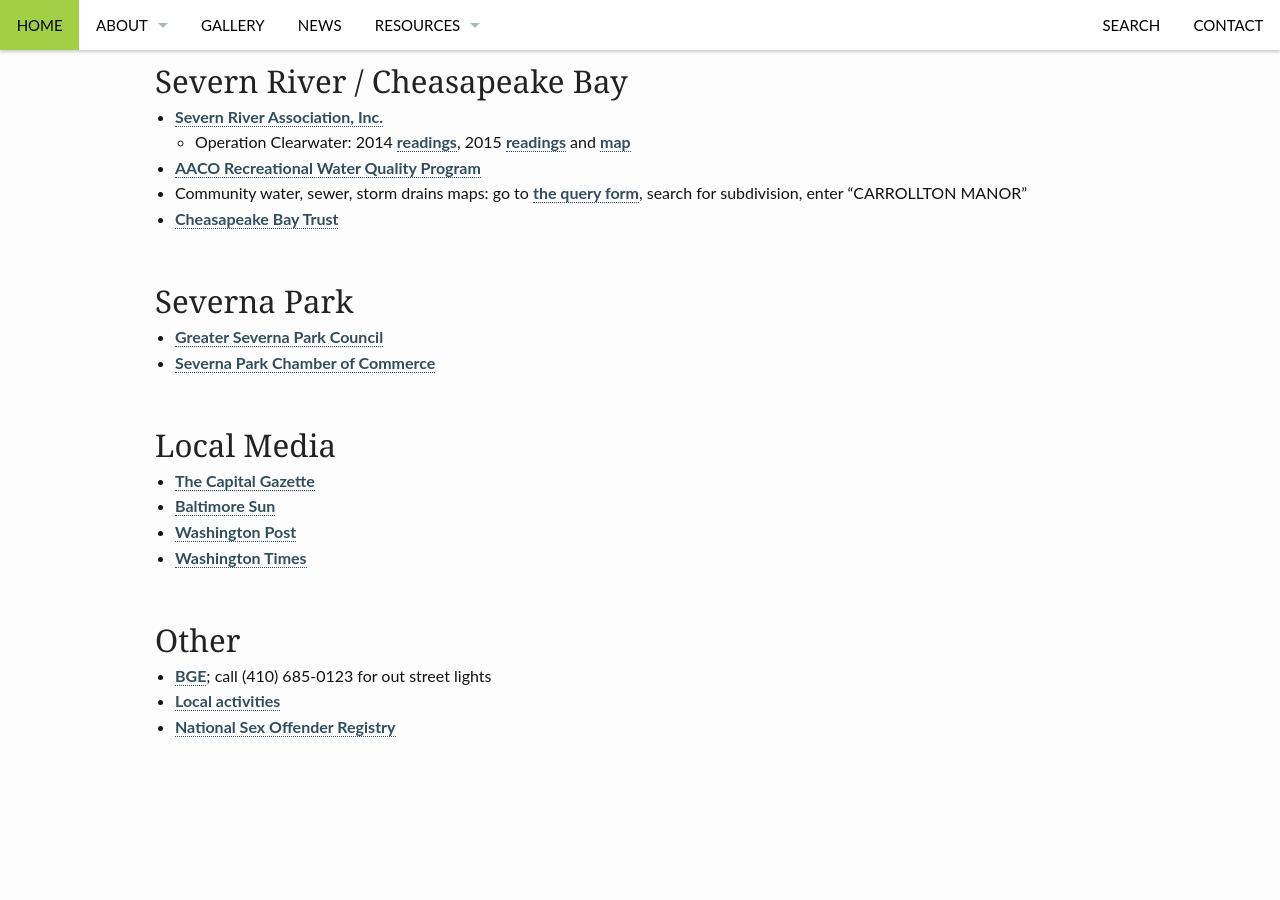
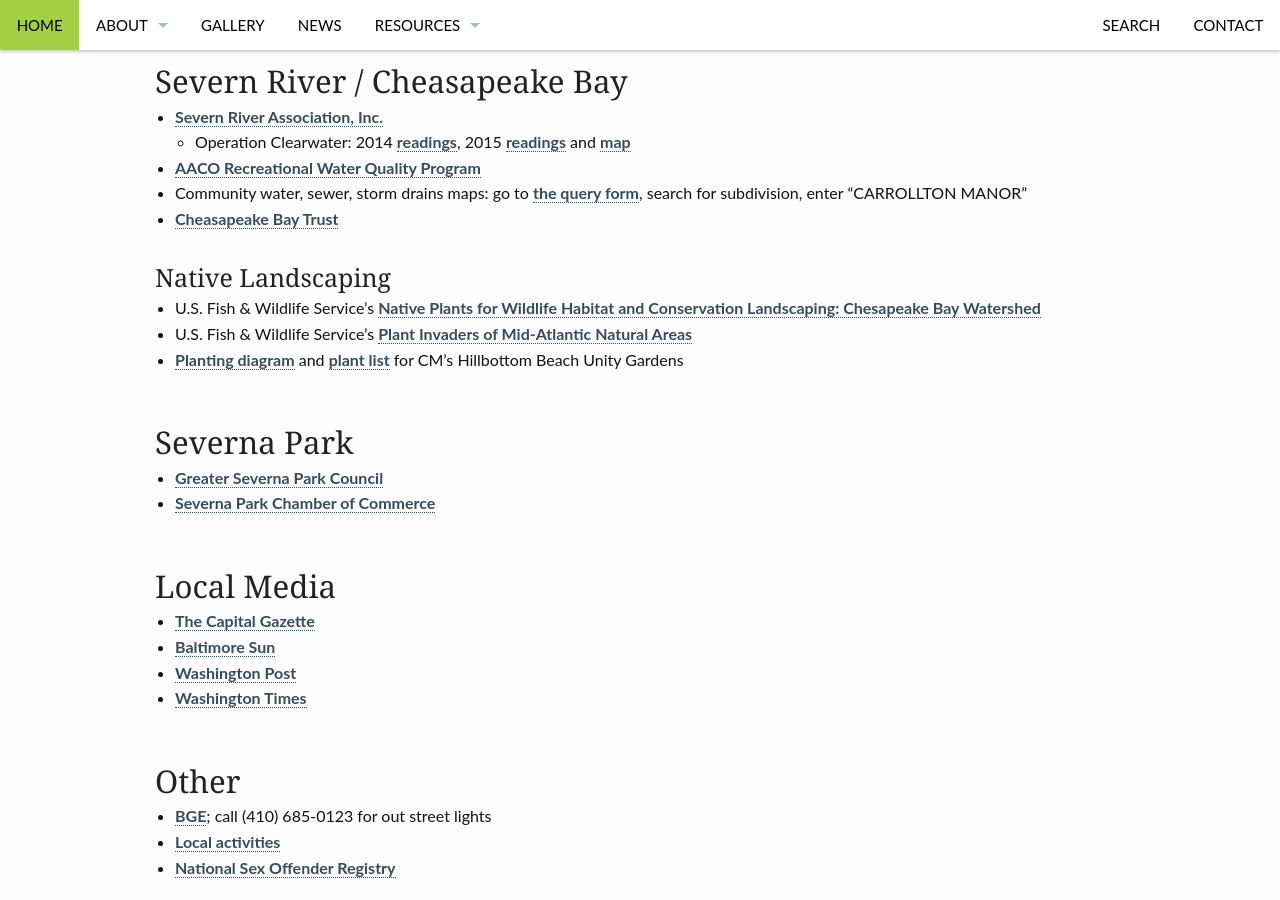
Before and after one commit to carrolltonmanor/carrolltonmanor.github.io, a Jekyll site: the page built from pages/links.md, in a window 1280 px wide and 900 px high, scrolled down 938 px. Built offline with Jekyll 4.4.1, drawn with Linux system fonts in a browser that asks for light colours.

Commit message:
added native landscaping resources

```diff
--- a/pages/links.md
+++ b/pages/links.md
@@ -34,6 +34,12 @@
 * Community water, sewer, storm drains maps:  go to <a href="http://gis-world2.aacounty.org/DPWcounter/FormQuery.aspx">the query form</a>, search for subdivision, enter "CARROLLTON MANOR"
 * <a href="http://www.cbtrust.org/site/c.miJPKXPCJnH/b.5368633/k.BDEA/Home.htm">Cheasapeake Bay Trust</a>
 
+### Native Landscaping
+
+* U.S. Fish & Wildlife Service's <a href="/resources/native-landscaping/chesapeakenatives-nfwf-book.pdf">Native Plants for Wildlife Habitat and Conservation Landscaping: Chesapeake Bay Watershed</a>
+* U.S. Fish & Wildlife Service's <a href="/resources/native-landscaping/Plant-Invaders-of-the-Mid-Atlantic-NFWF.pdf">Plant Invaders of Mid-Atlantic Natural Areas</a>
+* <a href="/resources/native-landscaping/HillBottom-Unity-Gardens-Planting-Diagram-Garden-cells.pdf">Planting diagram</a> and <a href="/resources/native-landscaping/CMIA-HILLBOTTOM-BEACH-BIORETENTION-GARDEN-PLANT-LISTS-2.xlsx">plant list</a> for CM's Hillbottom Beach Unity Gardens
+
 ## Severna Park
 
 * <a href="http://www.gspcouncil.org">Greater Severna Park Council</a>
```
Also changed, not shown: 4 other files.
